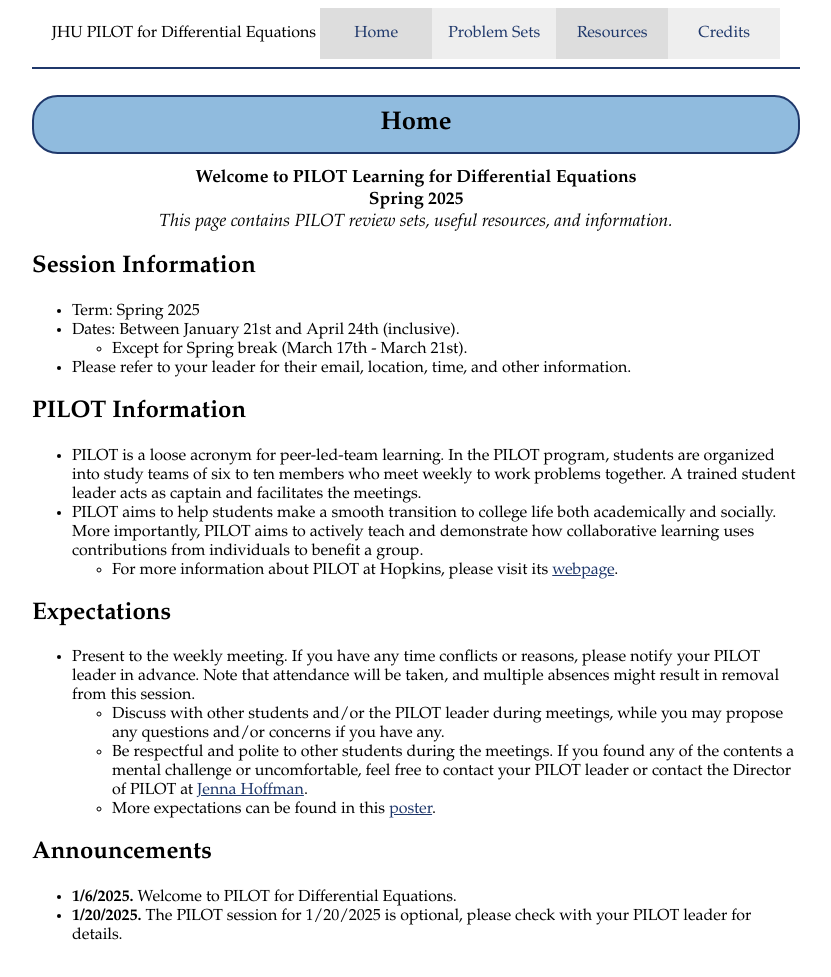
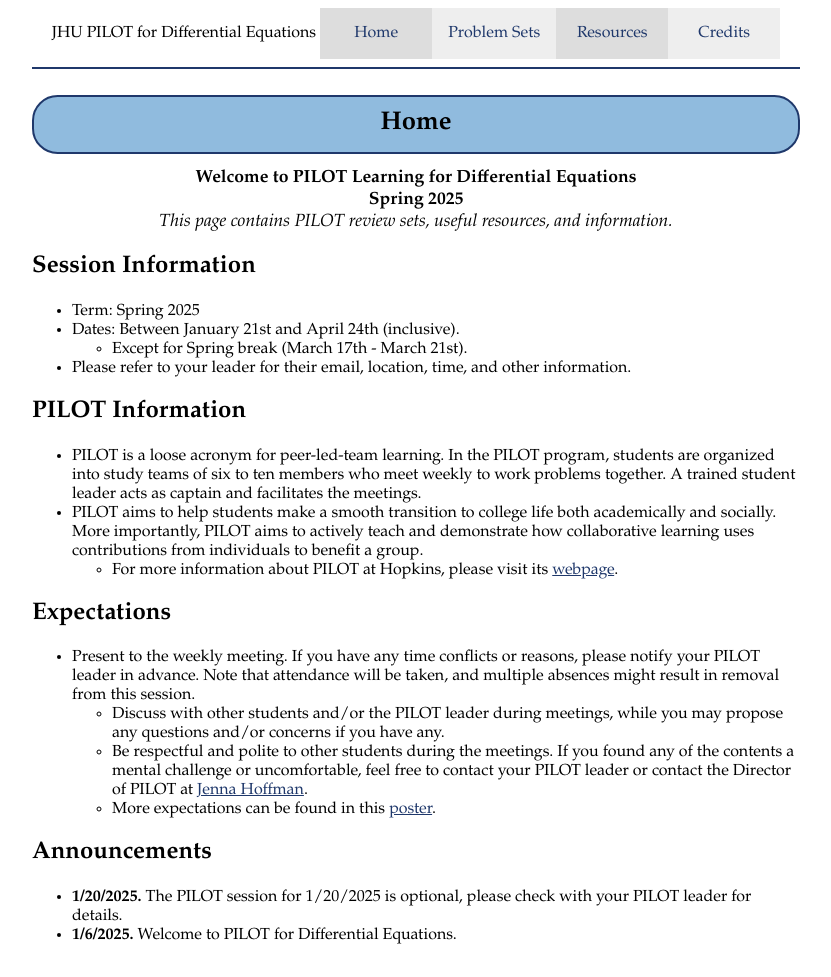
Before and after one commit to JHU-ODE-PILOT/SP25, a Jekyll site: the page built from index.md, in a window 1280 px wide. Shown: the whole page, without its empty margins (224-1055 px from the left). Built offline with Jekyll 4.4.1, drawn with Linux system fonts in a browser that asks for light colours.

Commit message:
Week 1 updates

```diff
--- a/index.md
+++ b/index.md
@@ -32,5 +32,5 @@ category: "home"
 
 ## Announcements
 
+- **1/20/2025.** The PILOT session for 1/20/2025 is optional, please check with your PILOT leader for details.
 - **1/6/2025.** Welcome to PILOT for Differential Equations.
-- **1/20/2025.** The PILOT session for 1/20/2025 is optional, please check with your PILOT leader for details.
```
Also changed, not shown: password.md (+1 -0 lines), problem_sets.md (+1 -1 lines), 6 other files.
